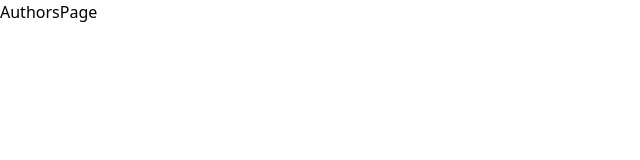
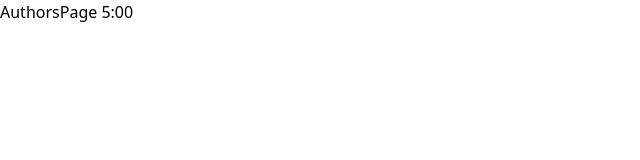
Before and after one commit to RashidMahmud/Next-Frontend, a Next.js app in the folder next-frontend/: page /blogs/authors in a window 1280 px wide. Shown: the top 160 px of the page, without its empty margins (0-640 px from the left). Built offline with nearby package versions, Linux system fonts and the light colour scheme.

Commit message:
Update AuthorsPage to include timestamp in the content

```diff
--- a/next-frontend/app/blogs/authors/page.tsx
+++ b/next-frontend/app/blogs/authors/page.tsx
@@ -1,7 +1,7 @@
 import React from "react";
 
 function AuthorsPage() {
-  return <div>AuthorsPage</div>;
+  return <div>AuthorsPage 5:00</div>;
 }
 
 export default AuthorsPage;
```
